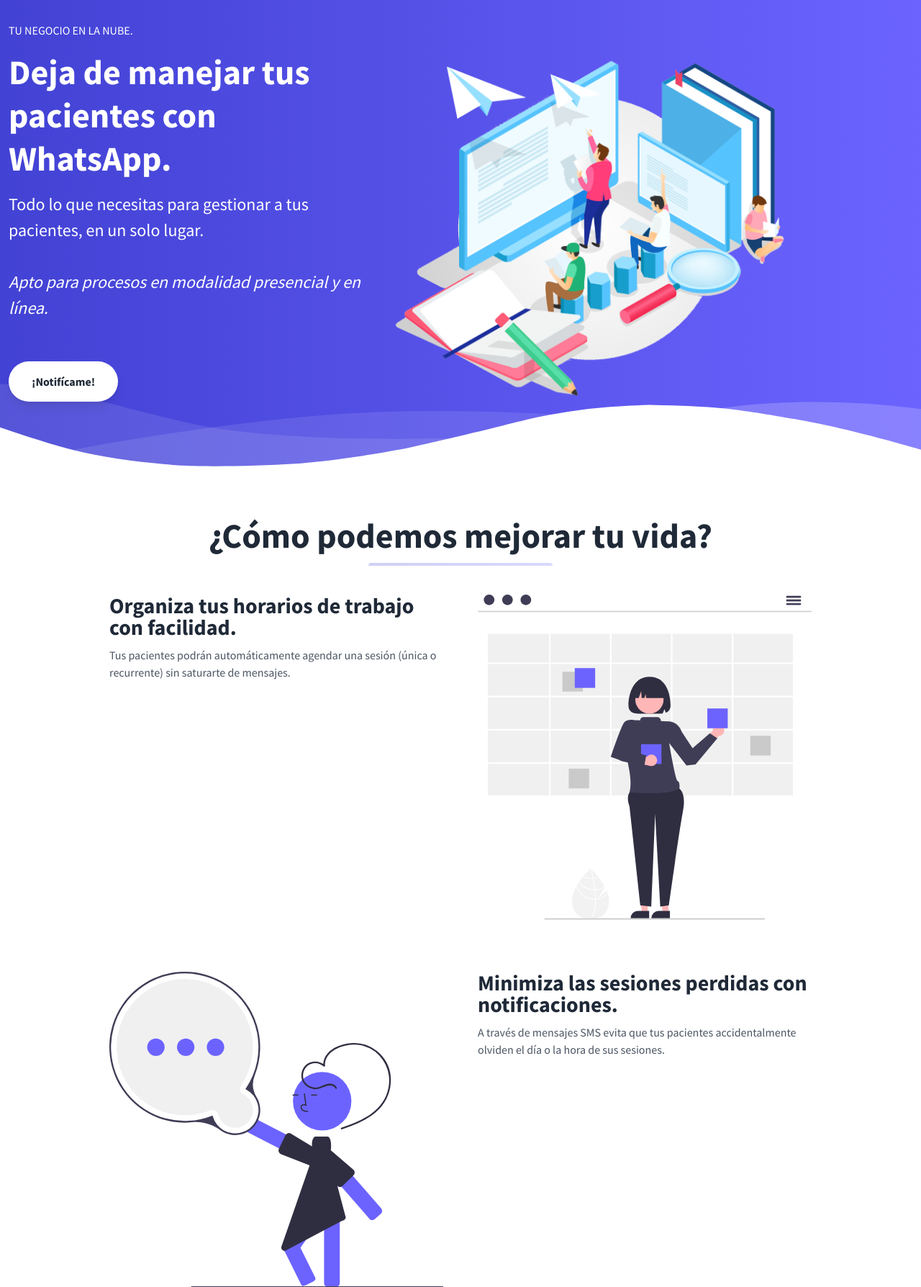
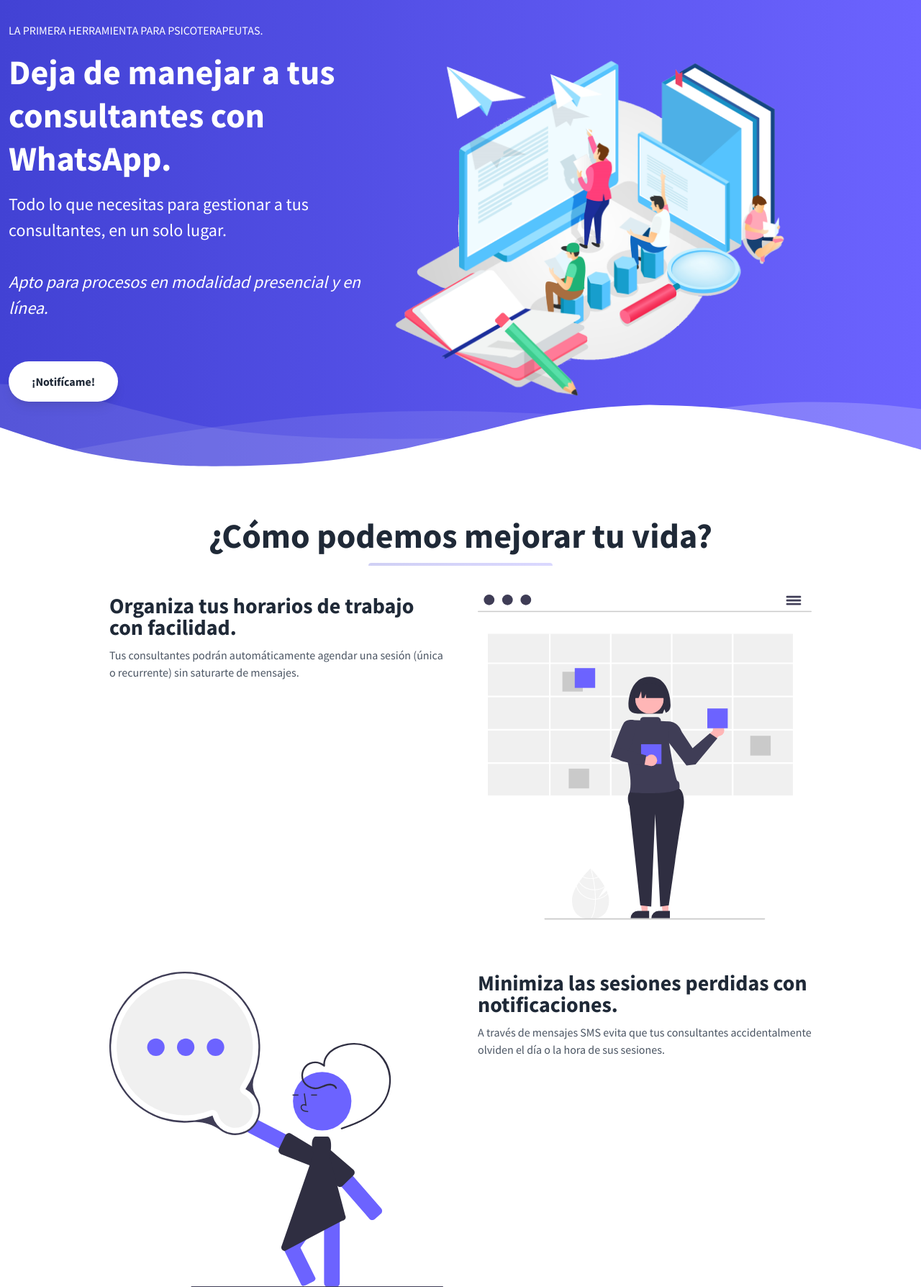
Before and after one commit to GaboGomezT/psique-facil, a Python web app: template templates/home/index.html in a window 1280 px wide. Shown: the part 74-1862 px from the top of the page at 72% size. Run offline with Jinja, Linux system fonts and the light colour scheme; the template is opened without the code that fills it, so the values that code supplies are empty.

Commit message:
added input and changed some copy

```diff
--- a/templates/home/index.html
+++ b/templates/home/index.html
@@ -72,15 +72,12 @@
       <div class="container px-3 mx-auto flex flex-wrap flex-col md:flex-row items-center">
         <!--Left Col-->
         <div class="flex flex-col w-full md:w-2/5 justify-center items-start text-center md:text-left">
-          <p class="uppercase tracking-loose w-full">Tu negocio en la nube.</p>
+          <p class="uppercase tracking-loose w-full">La primera herramienta para Psicoterapeutas.</p>
           <h1 class="my-4 text-5xl font-bold leading-tight">
-            Deja de manejar tus pacientes con WhatsApp.
+            Deja de manejar a tus consultantes con WhatsApp.
           </h1>
-          <!-- <h1 class="my-4 text-5xl font-bold leading-tight">
-            Deja de usar WhatsApp para ponerte de acuerdo con tus paciente.
-          </h1> -->
           <p class="leading-normal text-2xl mb-8">
-            Todo lo que necesitas para gestionar a tus pacientes, en un solo lugar.
+            Todo lo que necesitas para gestionar a tus consultantes, en un solo lugar.
             <br>
             <br>
             <i>Apto para procesos en modalidad presencial y en línea.</i>
@@ -128,7 +125,7 @@
               Organiza tus horarios de trabajo con facilidad.
             </h3>
             <p class="text-gray-600 mb-8">
-              Tus pacientes podrán automáticamente agendar una sesión (única o recurrente) sin saturarte de mensajes.
+              Tus consultantes podrán automáticamente agendar una sesión (única o recurrente) sin saturarte de mensajes.
               <br />
               <br />
 
@@ -148,7 +145,7 @@
                 Minimiza las sesiones perdidas con notificaciones.
               </h3>
               <p class="text-gray-600 mb-8">
-                A través de mensajes SMS evita que tus pacientes accidentalmente olviden el día o la hora de sus sesiones.
+                A través de mensajes SMS evita que tus consultantes accidentalmente olviden el día o la hora de sus sesiones.
                 <br />
                 <br />
               </p>
@@ -212,7 +209,7 @@
         Además recibe un mes <strong>GRATIS</strong> cuando lanzemos nuestro producto.
       </h3>
       <div class="mb-3 pt-0 text-gray-800">
-        <input type="text" placeholder="Escribe aquí tu correo" class="px-3 py-3 placeholder-blueGray-300 text-blueGray-600 relative bg-white bg-white rounded text-sm border-0 shadow outline-none focus:outline-none focus:ring w-full"/>
+        <input type="text" placeholder="Escribe aquí tu correo" class="px-3 py-3 placeholder-blueGray-300 text-blueGray-600 relative bg-white bg-white rounded text-sm border-0 shadow outline-none focus:outline-none focus:ring w-2/3"/>
         <button class="mx-auto lg:mx-0 hover:underline bg-white text-gray-800 font-bold rounded-full my-6 py-4 px-8 shadow-lg focus:outline-none focus:shadow-outline transform transition hover:scale-105 duration-300 ease-in-out">
         ¡Subscribirme!
       </button>
```
